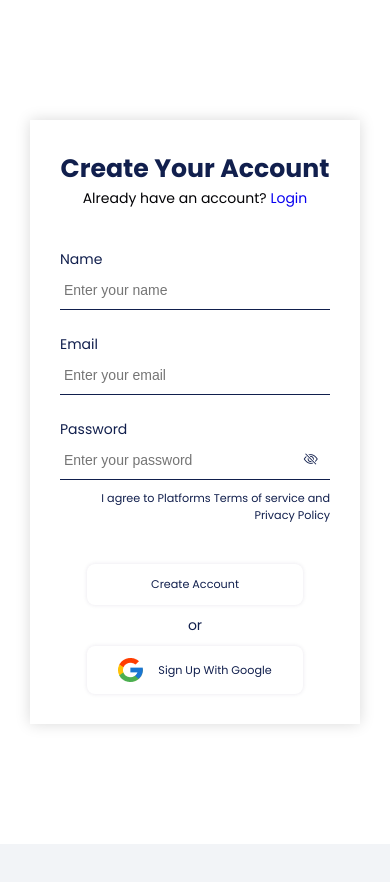
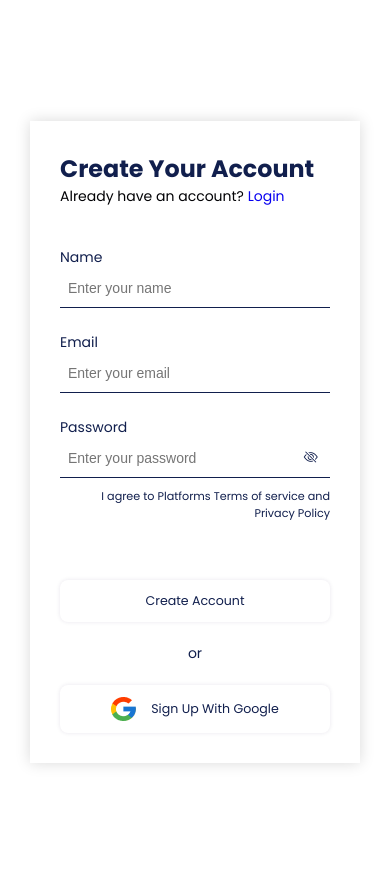
Before and after one commit to AndikaPurnamaPutra/TUBES-RPL_Website-BEM-Kema, a plain HTML site: page register.html in a window 390 px wide. Before the commit the page ends 844 px from the top, so only its background shows below. Drawn offline with nearby package versions, Linux system fonts and the light colour scheme.

Commit message:
perubahan 01 - perbaikan form input

```diff
--- a/assets/sass/main-style.scss
+++ b/assets/sass/main-style.scss
@@ -70,7 +70,7 @@ section {
         justify-content: center;
         gap: 15px;
         align-items: center;
-        width: 80%;
+        width: 100%;
         background-color: $white-color;
         box-shadow: 0px 0px 4px rgba(38, 6, 79, 0.1);
         transition: all 0.5s ease;
@@ -85,6 +85,7 @@ section {
 // Register - Login
 .register {
     background-color: $white-color;
+    padding: 20px 0;
     .wrapper {
         justify-content: center;
         align-items: center;
@@ -92,18 +93,16 @@ section {
     }
 
     .form-content {
-        flex-direction: column;
-        justify-content: center;
-        align-items: center;
-        text-align: start;
+        max-width: 423px;
+        width: 100%;
     }
 
     .heading-content {
         margin-bottom: 60px;
         h2 {
             color: $primary-color;
-            margin-bottom: 18px;
-            font-size: 3em;
+            margin-bottom: 10px;
+            font-size: 2.8em;
         }
 
         span {
@@ -134,20 +133,25 @@ section {
         align-items: flex-start;
     }
 
-    .span-form-content {
-        margin: 18px 0;
+    .form-item-wrap {
+        width: 100%;
+    }
+
+    .form-btn-wrap {
+        display: flex;
+        flex-direction: column;
+        align-items: center;
+        margin-top: 58px;
     }
 
     .form-sign {
-        margin-bottom: 64px;
-
         i {
             margin-left: -30px;
             cursor: pointer;
         }
 
         label {
-            font-size: 1em;
+            font-size: 1.1em;
             font-weight: 400;
         }
 
@@ -161,11 +165,11 @@ section {
         .text-input {
             color: $text-color;
             font-size: 1.2em;
-            width: 423px;
+            width: 100%;
             height: 40px;
             border: none;
             border-bottom: 1px solid $primary-color;
-            padding-left: 4px;
+            padding-left: 8px;
             margin-bottom: 24px;
 
             &:focus {
@@ -180,7 +184,7 @@ section {
         }
     }
 
-    .form-wrap {
+    .form-check-wrap {
         margin-top: 10px;
         justify-content: space-between;
 
--- a/assets/sass/sign-responsive.scss
+++ b/assets/sass/sign-responsive.scss
@@ -2,25 +2,32 @@
 // Large devices (desktops, less than 1200px)
 @media (max-width: 1199.98px) {
     .register {
-        padding: unset;
+        // padding: unset;
         .wrapper {
             gap: 30px;
-        }
-
-        .form-sign {
-            margin-bottom: 40px;
         }
 
         .heading-content {
             margin-bottom: 40px;
 
             h2 {
+                font-size: 2.4em;
                 margin-bottom: unset;
+            }
+
+            span {
+                font-size: 1em;
             }
         }
 
-        .span-form-content {
-            margin: 10px 0;
+        .form-sign {
+            label {
+                font-size: 1em;
+            }
+
+            .text-input {
+                font-size: 1.1em;
+            }
         }
     }
 }
@@ -33,15 +40,15 @@
             flex-direction: column;
         }
 
-        .text-content {
-            background: #ffffff;
+        .form-content {
+            max-width: 550px;
+            width: 100%;
+            background-color: #ffffff;
             box-shadow: 0px 0px 14px rgba(0, 0, 0, 0.15);
             width: 100%;
             padding: 30px;
             display: flex;
-            justify-content: center;
-            align-items: center;
-            text-align: center;
+            flex-direction: column;
         }
 
         .image-content {
@@ -63,13 +70,13 @@
 // X-Small devices (portrait phones, less than 576px)
 @media (max-width: 575.98px) {
     .btn {
-        font-size: 0.8em;
+        font-size: 0.9em;
         padding: 12px 28px;
     }
     .register {
         .heading-content {
             h2 {
-                font-size: 1.8em;
+                font-size: 1.7em;
             }
 
             span {
--- a/register.html
+++ b/register.html
@@ -15,12 +15,46 @@
                     <div class="image-content">
                         <img src="assets/images/img-login.png" alt="" />
                     </div>
-                    <div class="text-content">
+                    <div class="form-content">
                         <div class="heading-content">
                             <h2>Create Your Account</h2>
                             <span>Already have an account? <a href="login.html">Login</a></span>
                         </div>
-                        <div class="form-content d-flex">
+                        <form action="post" class="form-sign">
+                            <div class="form-item-wrap">
+                                <label for="name">Name</label><br />
+                                <input type="text" id="name" placeholder="Enter your name" class="text-input" />
+                            </div>
+                            <div class="form-item-wrap">
+                                <label for="email">Email</label><br />
+                                <input type="email" id="email" placeholder="Enter your email" class="text-input" />
+                            </div>
+                            <div class="form-item-wrap">
+                                <label for="create-password">Password</label><br />
+                                <div class="password-wrap">
+                                    <input
+                                        type="password"
+                                        id="password"
+                                        placeholder="Enter your password"
+                                        class="text-input"
+                                    />
+                                    <i class="bi bi-eye-slash" id="togglePassword"></i>
+                                </div>
+                            </div>
+                            <span for="agree" class="span-form d-flex"
+                                >I agree to Platforms Terms of service and Privacy Policy</span
+                            >
+                            <div class="form-btn-wrap">
+                                <button type="submit" id="submit" class="btn btn--form submit">Create Account</button>
+                                <br />
+                                <span class="span-form-content">or</span> <br />
+                                <button type="submit" id="submit" class="btn btn--form d-flex submit">
+                                    <img src="assets/images/icon-google.png" alt="sign up with google" />
+                                    Sign Up With Google
+                                </button>
+                            </div>
+                        </form>
+                        <!-- <div class="form-content d-flex">
                             <form action="post" class="form-sign">
                                 <label for="name">Name</label><br />
                                 <input type="text" id="name" placeholder="Enter your name" class="text-input" /><br />
@@ -44,14 +78,15 @@
                                 <span for="agree" class="span-form d-flex"
                                     >I agree to Platforms Terms of service and Privacy Policy</span
                                 >
+                                <button type="submit" id="submit" class="btn btn--form submit">Create Account</button>
+                                <br />
+                                <span class="span-form-content">or</span> <br />
+                                <button type="submit" id="submit" class="btn btn--form d-flex submit">
+                                    <img src="assets/images/icon-google.png" alt="sign up with google" />
+                                    Sign Up With Google
+                                </button>
                             </form>
-                            <button type="submit" id="submit" class="btn btn--form submit">Create Account</button>
-                            <span class="span-form-content">or</span>
-                            <button type="submit" id="submit" class="btn btn--form d-flex submit">
-                                <img src="assets/images/icon-google.png" alt="sign up with google" />
-                                Sign Up With Google
-                            </button>
-                        </div>
+                        </div> -->
                     </div>
                 </div>
             </div>
```
Also changed, not shown: login.html (+16 -22 lines), css/main-style.css, css/sign-responsive.css, 2 other files.
